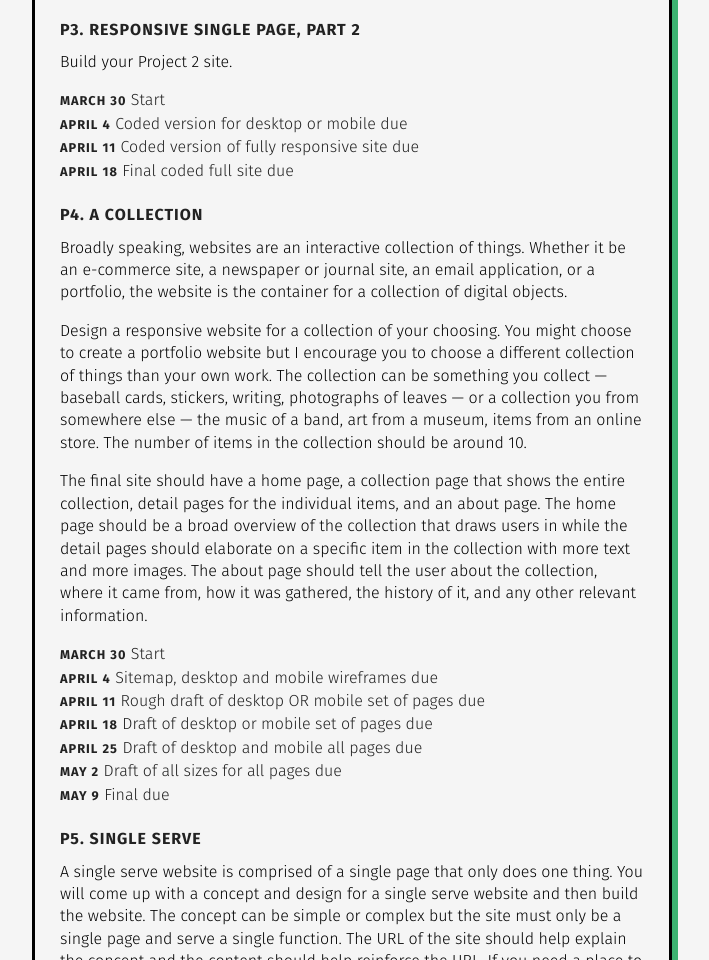
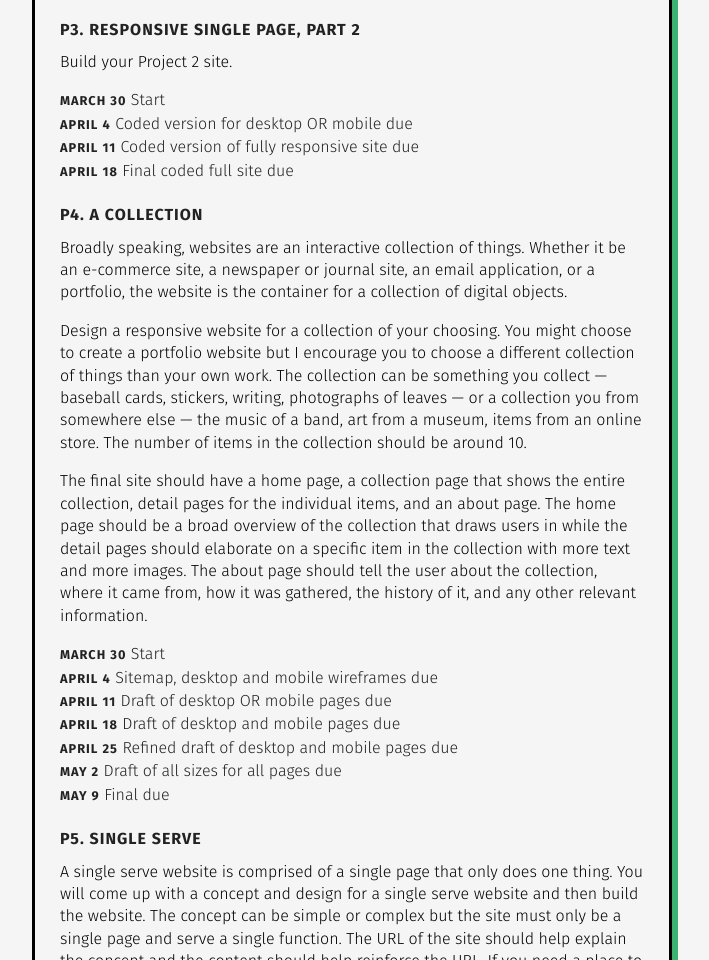
Before and after one commit to gmu-gd/web20-spring, a plain HTML site: page projects/index.html in a window 1280 px wide. Shown: the part 5958-6918 px from the top of the page, without its empty margins (288-997 px from the left). Drawn offline with nearby package versions, Linux system fonts and the light colour scheme.

```diff
--- a/projects/index.html
+++ b/projects/index.html
@@ -217,7 +217,7 @@
         <p>Build your Project 2 site.</p>
         <ul>
           <li><strong>March 30</strong> Start</li>
-          <li><strong>April 4</strong> Coded version for desktop or mobile due
+          <li><strong>April 4</strong> Coded version for desktop OR mobile due
           <li><strong>April 11</strong> Coded version of fully responsive site due</li>
           <li><strong>April 18</strong> Final coded full site due</li>
         </ul>
@@ -228,9 +228,9 @@
         <ul>
           <li><strong>March 30</strong> Start</li>
           <li><strong>April 4</strong> Sitemap, desktop and mobile wireframes due
-          <li><strong>April 11</strong> Rough draft of desktop OR mobile set of pages due</li>
-          <li><strong>April 18</strong> Draft of desktop or mobile set of pages due</li>
-          <li><strong>April 25</strong> Draft of desktop and mobile all pages due</li>
+          <li><strong>April 11</strong> Draft of desktop OR mobile pages due</li>
+          <li><strong>April 18</strong> Draft of desktop and mobile pages due</li>
+          <li><strong>April 25</strong> Refined draft of desktop and mobile pages due</li>
           <li><strong>May 2</strong> Draft of all sizes for all pages due</li>
           <li><strong>May 9</strong> Final due</li>
         </ul>
```
Also changed, not shown: schedule/index.html (+3 -3 lines).
